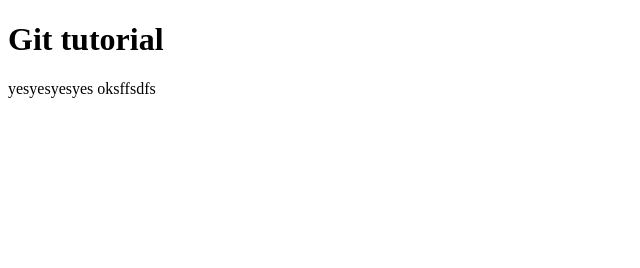
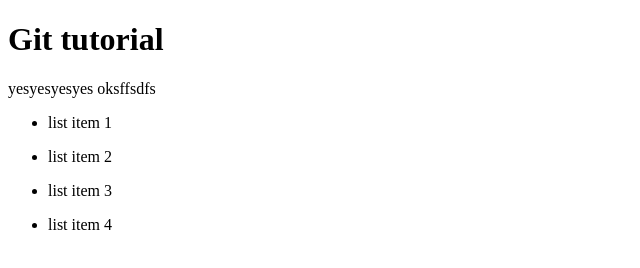
Before and after one commit to MrTARIQSs/git-tutorial, a plain HTML site: page index.html in a window 1280 px wide. Shown: the whole page, without its empty margins (0-640 px from the left). Drawn offline with Linux system fonts and the light colour scheme.

Commit message:
added list items

```diff
--- a/index.html
+++ b/index.html
@@ -8,5 +8,9 @@
 <body>
     <h1>Git tutorial</h1>
     <p>yesyesyesyes oksffsdfs</p>
+    <ul><li>list item 1</li></ul>
+    <ul><li>list item 2</li></ul>
+    <ul><li>list item 3</li></ul>
+    <ul><li>list item 4</li></ul>
 </body>
 </html>
```
